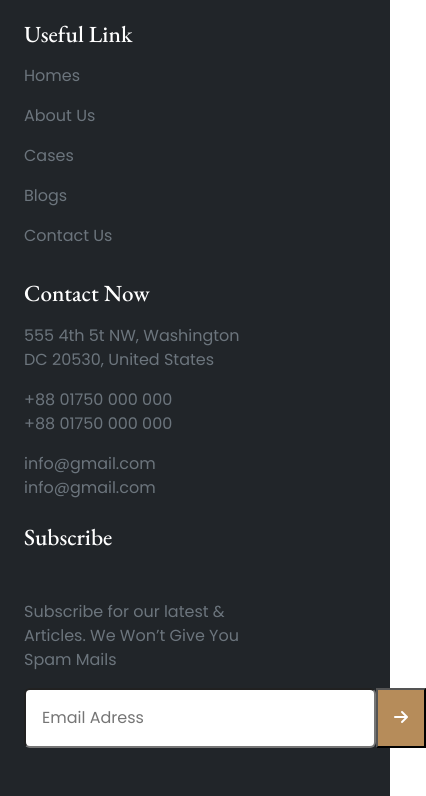
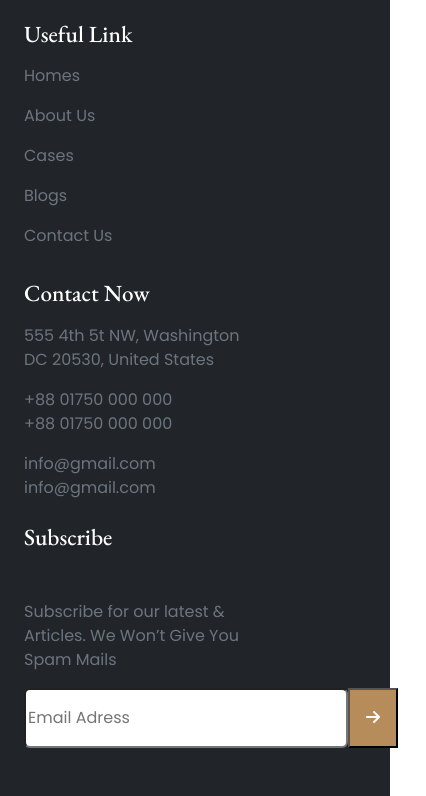
Before and after one commit to Ibrahim-RIhan/Justice_Legal_Solution, a plain HTML site: page index.html in a window 390 px wide. Shown: the part 4963-5759 px from the top of the page, 426 px wide, since content can reach past the window. Drawn offline with nearby package versions, Linux system fonts and the light colour scheme.

Commit message:
responsive fixed

```diff
--- a/index.html
+++ b/index.html
@@ -359,8 +359,8 @@
                 <h3 class="mb-5">Subscribe</h3>
                 <p class="fs-6 text text-secondary my-3">Subscribe for our latest & <br> Articles. We Won’t Give You
                     <br> Spam Mails</p>
-                <div class="d-inline-flex">
-                    <input class="rounded px-3 py-3" type="email" name="" id="" placeholder="Email Adress">
+                <div class="d-flex">
+                    <input class="rounded" type="email" name="" id="" placeholder="Email Adress">
                     <button class=" bg-primary text-white p-3"><i class="fa-solid fa-arrow-right"></i></button>
                 </div>
             </div>
--- a/styles/styles.css
+++ b/styles/styles.css
@@ -22,6 +22,7 @@
 }
 body{
     font-family: 'Poppins', sans-serif;
+   overflow-x: hidden;
 }
 h1,h5,h3{
     font-family: 'EB Garamond', serif;
```
